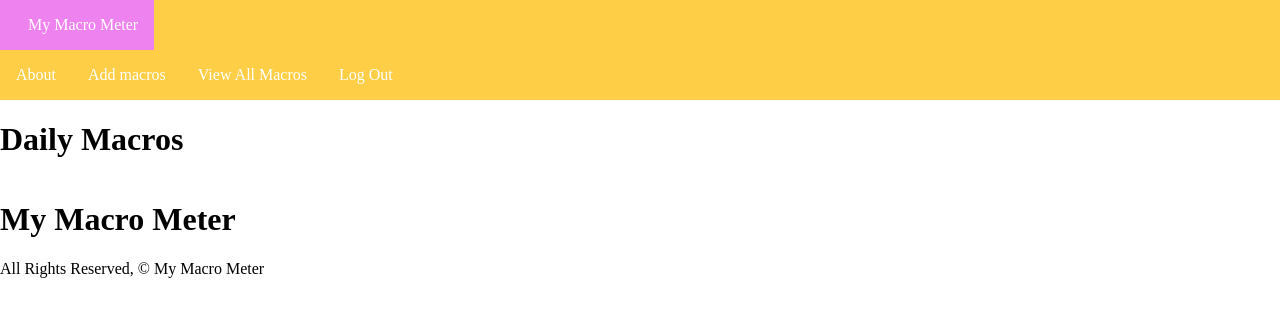
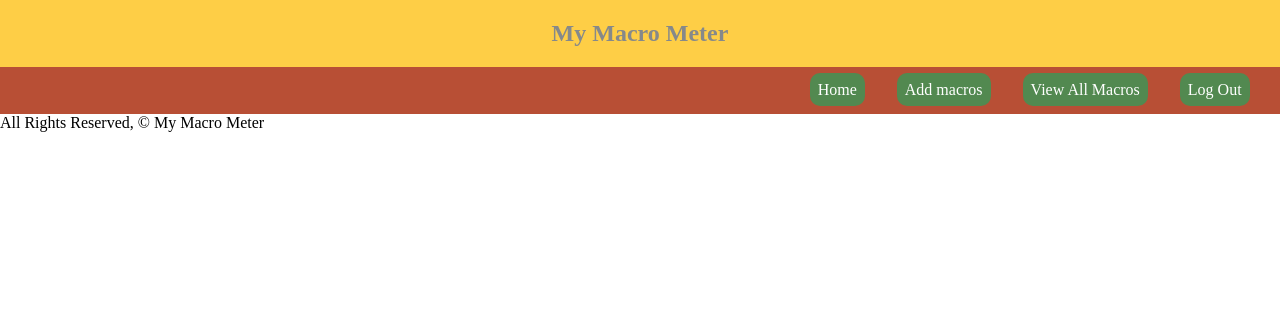
Before and after one commit to dinhdomenico12/macroc, a Django app: page /meals/ in a window 1280 px wide. Shown: the top 317 px of the page. Run offline with Django 3.2, Linux system fonts and the light colour scheme; the visitor is signed in with stand-in values (Sample User, id 1); data that the repository does not hold is empty.

Commit message:
updating layout and links -dom

```diff
--- a/macroc/settings.py
+++ b/macroc/settings.py
@@ -122,7 +122,7 @@ USE_TZ = True
 
 STATIC_URL = '/static/'
 
-LOGIN_REDIRECT_URL = '/index/'
+LOGIN_REDIRECT_URL = '/meals/create'
 # Add this variable to specify where logging out redirects to
 LOGOUT_REDIRECT_URL = '/'
 # Default primary key field type
--- a/main_app/static/css/about.css
+++ b/main_app/static/css/about.css
@@ -1,3 +1,4 @@
+
 *,
 *::before,
 *::after{
@@ -10,28 +11,32 @@ body{
       padding: 0;
 }
 
+.title-wrapper{
+      display: flex;
+      justify-content:center;
+      background-color:#FECE46;
+}
 
-.nav-bar{
+.app-title{
+      color: #86898A;
+}
+
+.nav-div{
       display: flex;
-      justify-content: flex-start;
-      background-color:#FECE46;
-
+      justify-content:flex-end;
+      padding: .4rem;
+      background-color:#B84F35;
+      align-items: center;
 }
 .nav-links{
       display: flex;
-      justify-content: flex-end;
-
-}
-
-.macro-calc{
-      font-size: 1.5rem;
-      margin: .5rem;
 }
 
 .nav-bar ul {
-      margin: 0;
+      margin: 8px;
       padding: 0;
       display: flex;
+      align-items: center;
 }
 
 .nav-bar li {
@@ -41,42 +46,18 @@ body{
 .nav-bar li a{
       text-decoration: none;
       color: white;
-      padding: 1rem;
-      display: block;
+      padding: .5rem;
+      margin: 1rem;
+      background:#528950;
+      border-radius: 10px;
 }
 
 .nav-bar li :hover {
-      background-color: violet;
-}
-
-.total-wrapper{
-      display: flex;
-      justify-content: center;
-      margin:1rem;
-      background: beige;
-      border-radius: 20px;
-      padding-right: 15rem;
-}
-
-.total-wrapper ul {
-      display: flex;
-      position: absolute;
-      flex-direction: row;
-      margin: 0;
-      padding: 0;
-      padding-top: .55rem;
-      list-style: none;
-}
-
-.total-wrapper li{
-      text-decoration: none;
-      color: black;
-      padding: 1rem;
-      display: block;
+      background-color:#A7C36F;
 }
 
 
-.daily-goal-form{
+/* .daily-goal-form{
       position: absolute;
       align-content: center;
       padding: 10px 20px;
@@ -84,8 +65,17 @@ body{
       background: beige;
       border-radius: 20px;
       margin-left: 35rem;
+} */
+
+.container{
+      display: flex;
+      justify-content: center;
 }
 
-.daily-goal-form li{
-      list-style: none;
+.total-wrapper{
+      background: #528950;
+      margin-top: 50px;
+      padding: 8px;
+      color: white;
+      border-radius: 10px;
 }
--- a/main_app/templates/about.html
+++ b/main_app/templates/about.html
@@ -11,18 +11,17 @@
             {% endblock %}
       </title>
       <link rel="stylesheet" type="text/css" href="{% static 'css/about.css' %}">
-
 </head>
 <body>
       <header class="navbar-fixed">
+            <div class="title-wrapper">
+                  <h2 class="app-title"> My Macro Meter</h2>
+            </div>
+      <div class="nav-div">
             <nav class="nav-bar">
-            <div class="nav-wrapper">
-            <ul>
-            <li><a href="/" class="">&nbsp;&nbsp; My Macro Meter</a></li>
-            </ul>
                   <ul class="nav-links">
                         {% if user.is_authenticated %}
-                        <li><a href="{% url 'about' %}">About</a></li>
+                              <li><a href="{% url 'about' %}">Home</a></li>
                               <li><a href="{% url 'macrocreate' %}">Add macros</a></li>
                               <li><a href="{% url 'index' %}">View All Macros</a></li>
                               <li><a href="{% url 'logout' %}">Log Out</a></li>
@@ -30,11 +29,14 @@
                               <li><a href="{% url 'signup' %}">Sign Up</a></li>
                               <li><a href="{% url 'login' %}">Log In</a></li>
                         {% endif %}
+                  </ul>
             </div>
             </nav>
       </header>
       <main class="container">
+            <div class="block-div">
                   {% block content %}
+            </div>
       {% endblock %}
       </main>
       <footer class="page-footer">
--- a/main_app/urls.py
+++ b/main_app/urls.py
@@ -2,7 +2,7 @@ from django.urls import path, include
 from . import views
 
 urlpatterns = [
-      # path('', views.home, name='home'),
+      path('', views.about, name='home'),
       path('about/',views.about, name='about' ),
       path('meals/', views.index,  name='index'),
       path('meals/create/', views.Macro_create.as_view(), name='macrocreate'),
@@ -10,7 +10,7 @@ urlpatterns = [
       path('accounts/', include('django.contrib.auth.urls')),
       path('accounts/signup', views.signup, name='signup'),
       path('meals/<int:pk>/update/', views.Macroupdate.as_view(), name='macroupdate'),
-     ## path('meals/<int:pk>/delete/', views.Macrodelete.as_view(), name='macrodelete'),
-     path('meals/<int:macro_id>/delete', views.macro_delete),
+      ## path('meals/<int:pk>/delete/', views.Macrodelete.as_view(), name='macrodelete'),
+      path('meals/<int:macro_id>/delete', views.macro_delete),
 
 ]
--- a/main_app/views.py
+++ b/main_app/views.py
@@ -11,7 +11,7 @@
 
 def index(request):
       macros = Macros.objects.all()
-      return render(request, 'macro/index.html', {'macros': macros})
+      return render(request, 'about.html', {'macros': macros})
 
 def about(request):
   return render(request, 'about.html')
```
Also changed, not shown: main_app/static/css/login.css (deleted), main_app/static/css/signup.css (deleted). Lines whose indentation alone changed are shown as unchanged.
